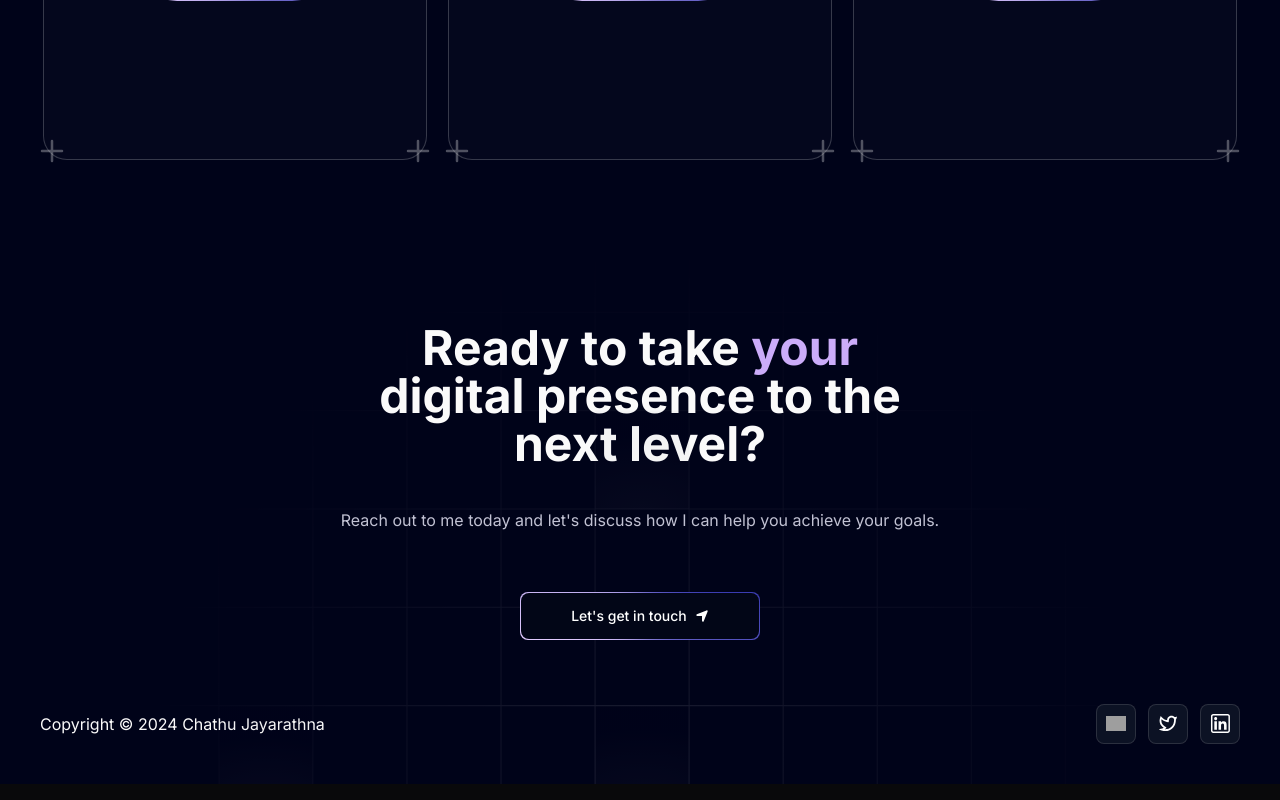
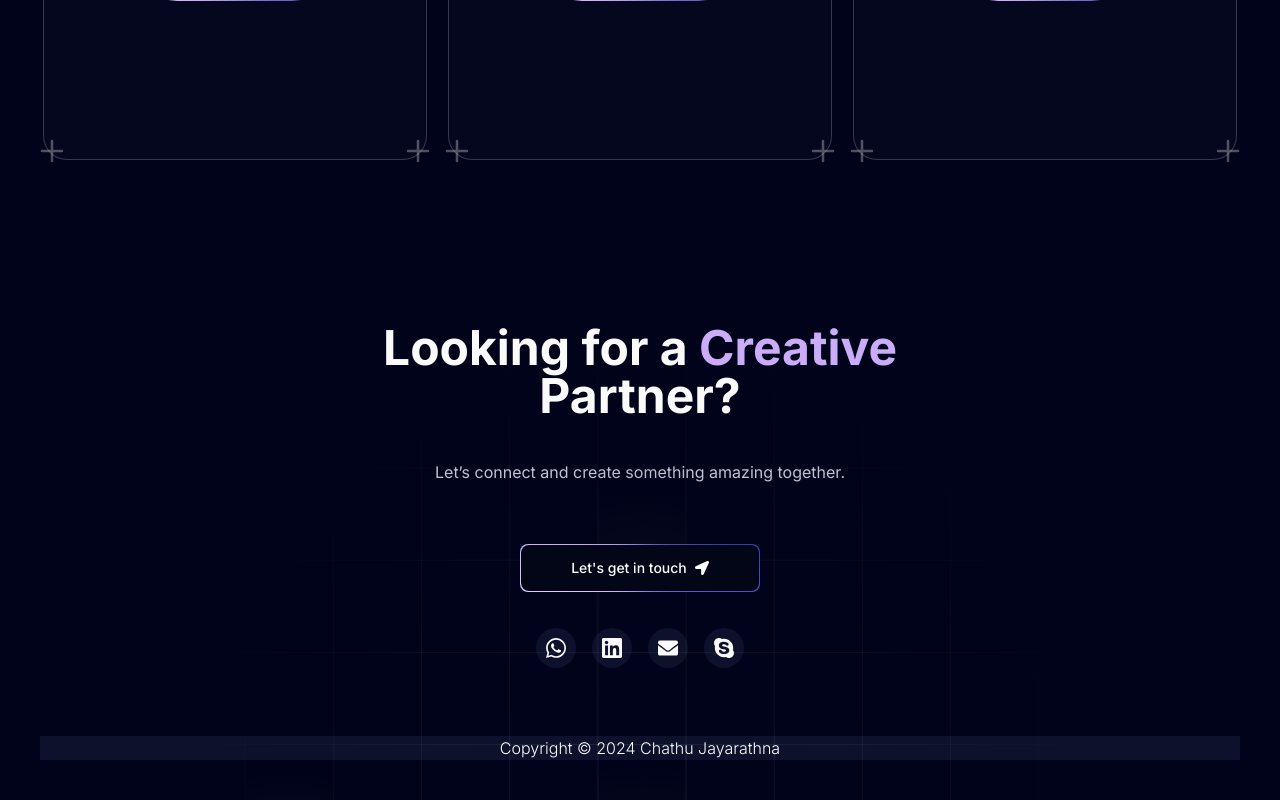
Before and after one commit to Chathu-Jayarathna/portfolio-main, a Next.js app: page / in a window 1280 px wide. Shown: the part 6956-7756 px from the top of the page. Built offline with nearby package versions, Linux system fonts and the light colour scheme; grey boxes are pictures that could not be loaded.

Commit message:
added floating dock

```diff
--- a/components/Footer.tsx
+++ b/components/Footer.tsx
@@ -1,30 +1,54 @@
-import { FaLocationArrow } from "react-icons/fa6";
-
+import { FaLocationArrow, FaWhatsapp, FaLinkedin, FaEnvelope, FaSkype } from "react-icons/fa";
 import { socialMedia } from "@/data";
 import MagicButton from "./MagicButton";
 import { FloatingDock } from "./ui/FloatingDock";
 
 const Footer = () => {
+  const dockItems = [
+    {
+      title: "WhatsApp",
+      icon: <FaWhatsapp size={24} />,
+      href: "https://wa.me/+94742269976",
+    },
+    {
+      title: "LinkedIn",
+      icon: <FaLinkedin size={24} />,
+      href: "https://www.linkedin.com/in/chathushi-jayarathna-578098234",
+    },
+    {
+      title: "Email",
+      icon: <FaEnvelope size={24} />,
+      href: "mailto:chathushi0707@gmail.com",
+    },
+    {
+      title: "Skype",
+      icon: <FaSkype size={24} />,
+      href: "https://join.skype.com/invite/sneaIOJ34nBW", // Replace with your Skype username or link
+    },
+
+  ];
+
   return (
-    <footer className="w-full pt-20 pb-10" id="contact">
+    <footer className="w-full pt-20 pb-10 relative" id="contact">
       {/* background grid */}
       <div className="w-full absolute left-0 -bottom-72 min-h-96">
         <img
           src="/footer-grid.svg"
           alt="grid"
-          className="w-full h-full opacity-50 "
+          className="w-full h-full opacity-50"
         />
       </div>
 
       <div className="flex flex-col items-center">
         <h1 className="heading lg:max-w-[45vw]">
-          Ready to take <span className="text-purple">your</span> digital
-          presence to the next level?
+          Looking for a <span className="text-purple">Creative</span> Partner?
         </h1>
         <p className="text-white-200 md:mt-10 my-5 text-center">
-          Reach out to me today and let&apos;s discuss how I can help you
-          achieve your goals.
+          Let’s connect and create something amazing together.
         </p>
+
+
+
         <a href="mailto:chathushi0707@gmail.com">
           <MagicButton
             title="Let's get in touch"
@@ -32,23 +56,15 @@ const Footer = () => {
             position="right"
           />
         </a>
+          {/* FloatingDock Component */}
+        <FloatingDock items={dockItems} className="my-6" />
+      </div>
 
-      </div>
-      <div className="flex mt-16 md:flex-row flex-col justify-between items-center">
-        <p className="md:text-base text-sm md:font-normal font-light">
+      {/* Full-width background for copyright with top margin and light white color */}
+      <div className="w-full bg-[#95a0e116] text-white flex justify-center items-center mt-8">
+        <p className="text-sm md:text-base font-light">
           Copyright © 2024 Chathu Jayarathna
         </p>
-
-        <div className="flex items-center md:gap-3 gap-6">
-          {socialMedia.map((info) => (
-            <div
-              key={info.id}
-              className="w-10 h-10 cursor-pointer flex justify-center items-center backdrop-filter backdrop-blur-lg saturate-180 bg-opacity-75 bg-black-200 rounded-lg border border-black-300"
-            >
-              <img src={info.img} alt="icons" width={20} height={20} />
-            </div>
-          ))}
-        </div>
       </div>
     </footer>
   );
--- a/components/ui/FloatingDock.tsx
+++ b/components/ui/FloatingDock.tsx
@@ -25,9 +25,12 @@ export const FloatingDock = ({
       onMouseMove={(e) => mouseX.set(e.pageX)}
       onMouseLeave={() => mouseX.set(Infinity)}
       className={cn(
-        "mx-auto flex h-16 gap-4 items-end rounded-2xl bg-gray-50 dark:bg-neutral-900 px-4 pb-3",
+        "mx-auto flex h-16 gap-4 items-end rounded-2xl px-4 pb-3",
         className
       )}
+      style={{
+        background: "",
+      }}
     >
       {items.map((item) => (
         <IconContainer mouseX={mouseX} key={item.title} {...item} />
@@ -35,6 +38,7 @@ export const FloatingDock = ({
     </motion.div>
   );
 };
+
 
 function IconContainer({
   mouseX,
@@ -95,7 +99,7 @@ function IconContainer({
         style={{ width, height }}
         onMouseEnter={() => setHovered(true)}
         onMouseLeave={() => setHovered(false)}
-        className="aspect-square rounded-full bg-gray-200 dark:bg-neutral-800 flex items-center justify-center relative"
+        className="aspect-square rounded-full bg-gray-200 dark:bg-[#95a0e116] flex items-center justify-center relative"
       >
         <AnimatePresence>
           {hovered && (
@@ -103,7 +107,7 @@ function IconContainer({
               initial={{ opacity: 0, y: 10, x: "-50%" }}
               animate={{ opacity: 1, y: 0, x: "-50%" }}
               exit={{ opacity: 0, y: 2, x: "-50%" }}
-              className="px-2 py-0.5 whitespace-pre rounded-md bg-gray-100 border dark:bg-neutral-800 dark:border-neutral-900 dark:text-white border-gray-200 text-neutral-700 absolute left-1/2 -translate-x-1/2 -top-8 w-fit text-xs"
+              className="px-2 py-0.5 whitespace-pre rounded-md bg-gray-100 border dark:bg-[#95a0e116] dark:border-neutral-900 dark:text-white border-gray-200 text-neutral-700 absolute left-1/2 -translate-x-1/2 -top-8 w-fit text-xs"
             >
               {title}
             </motion.div>
```
